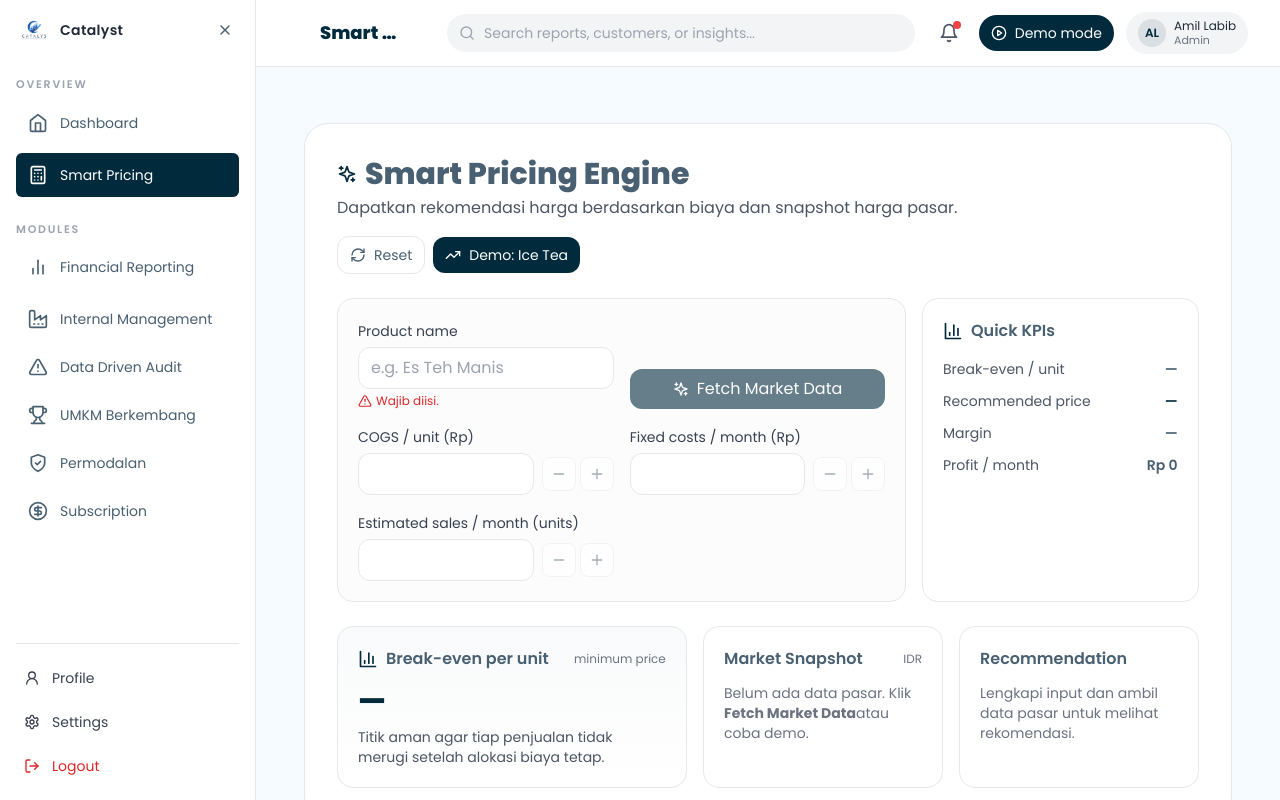
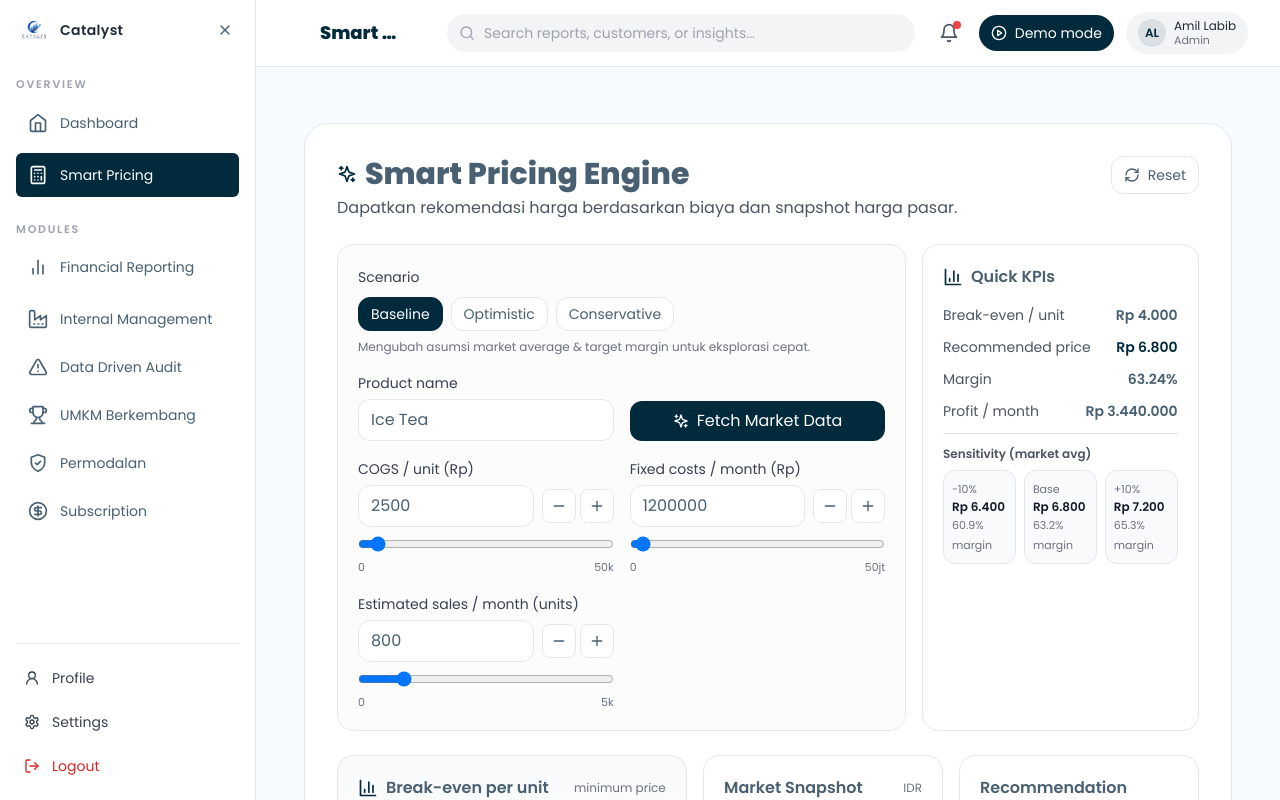
Before and after one commit to AmilLabib/catalyst, a React (Vite) app: page /smart-pricing in a window 1280 px wide. Both pictures are taken after a click on the button "Demo mode". Shown: the top 800 px of the page. Built offline with nearby package versions, Linux system fonts and the light colour scheme.

Commit message:
fix subscription

```diff
--- a/src/components/SmartPricing.tsx
+++ b/src/components/SmartPricing.tsx
@@ -1,11 +1,11 @@
-import { useMemo, useState } from "react";
+import { useEffect, useMemo, useState } from "react";
 import { fetchMarketPricing } from "../utils/pricing";
 import { usePageTitle } from "../hooks/usePageTitle";
+import { useDemoMode } from "../context/DemoModeContext";
 import {
   BarChart3,
   Image as ImageIcon,
   Sparkles,
-  TrendingUp,
   Minus,
   Plus,
   RefreshCw,
@@ -18,6 +18,8 @@ type FormState = {
   monthlyFixed: number | "";
   estMonthlySales: number | "";
 };
+
+type ScenarioKey = "baseline" | "optimistic" | "conservative";
 
 const initialState: FormState = {
   productName: "",
@@ -79,7 +81,9 @@ function Stepper({
 
 export default function SmartPricing() {
   usePageTitle("Smart Pricing");
+  const { demoRunId } = useDemoMode();
   const [form, setForm] = useState<FormState>(initialState);
+  const [scenario, setScenario] = useState<ScenarioKey>("baseline");
   const [market, setMarket] = useState<{
     average: number;
     lowest: number;
@@ -87,6 +91,35 @@ export default function SmartPricing() {
   } | null>(null);
   const [imageUrl, setImageUrl] = useState<string | null>(null);
   const [loading, setLoading] = useState(false);
+
+  const priceStep = 500;
+  const fixedStep = 50_000;
+  const salesStep = 10;
+
+  const presets = useMemo(
+    () =>
+      ({
+        baseline: { label: "Baseline", avgFactor: 1.0, marginTarget: 0.2 },
+        optimistic: {
+          label: "Optimistic",
+          avgFactor: 1.08,
+          marginTarget: 0.25,
+        },
+        conservative: {
+          label: "Conservative",
+          avgFactor: 0.94,
+          marginTarget: 0.15,
+        },
+      }) satisfies Record<
+        ScenarioKey,
+        {
+          label: string;
+          avgFactor: number;
+          marginTarget: number;
+        }
+      >,
+    [],
+  );
 
   const handleChange = (k: keyof FormState, v: string) => {
     if (k === "productName") setForm((s) => ({ ...s, [k]: v }));
@@ -115,7 +148,7 @@ export default function SmartPricing() {
     // - If market average is well above break-even, recommend between avg and highest (conservative)
     // - If market average near break-even, recommend small premium (10-20%) over break-even
     // - If market average below break-even, recommend price at break-even and suggest cost reduction
-    const marginTarget = 0.2; // 20% target margin
+    const marginTarget = presets[scenario].marginTarget;
     if (marketAvg >= breakEven * 1.25) {
       // market can bear premium
       const recommended = Math.min(
@@ -214,6 +247,13 @@ export default function SmartPricing() {
     setLoading(false);
   };
 
+  // Navbar Demo Mode integration: trigger the Ice Tea demo on demand.
+  useEffect(() => {
+    if (!demoRunId) return;
+    void handleDemoIcedTea();
+    // eslint-disable-next-line react-hooks/exhaustive-deps
+  }, [demoRunId]);
+
   const breakEven = breakEvenPerUnit();
 
   const cogsNum = safeNumber(form.cogs);
@@ -227,9 +267,15 @@ export default function SmartPricing() {
     estMonthlySales: salesNum !== null && salesNum > 0,
   };
 
-  const priceStep = 500;
-  const fixedStep = 50_000;
-  const salesStep = 10;
+  const effectiveMarket = useMemo(() => {
+    if (!market) return null;
+    const f = presets[scenario].avgFactor;
+    return {
+      average: Math.max(0, Math.round(market.average * f)),
+      lowest: market.lowest,
+      highest: market.highest,
+    };
+  }, [market, presets, scenario]);
 
   let recommendedPrice: number | null = null;
   let profitMarginPct: number | null = null;
@@ -237,8 +283,8 @@ export default function SmartPricing() {
     "Provide product details and fetch market data to get a recommendation.";
 
   const recAndMargin = useMemo(() => {
-    if (!market || breakEven === null) return null;
-    const rec = computeRecommendation(market.average, breakEven);
+    if (!effectiveMarket || breakEven === null) return null;
+    const rec = computeRecommendation(effectiveMarket.average, breakEven);
     const c = cogsNum ?? 0;
     const marginPct = rec !== 0 ? ((rec - c) / rec) * 100 : null;
     const profitPerUnit = rec - c;
@@ -249,12 +295,12 @@ export default function SmartPricing() {
       profitPerUnit,
       profitPerMonth,
     };
-  }, [market, breakEven, cogsNum, salesNum]);
+  }, [effectiveMarket, breakEven, cogsNum, salesNum]);
 
-  if (market && breakEven !== null) {
+  if (effectiveMarket && breakEven !== null) {
     recommendedPrice =
       recAndMargin?.recommended ??
-      computeRecommendation(market.average, breakEven);
+      computeRecommendation(effectiveMarket.average, breakEven);
 
     // Ensure no division by zero and compute margin as %
     if (recommendedPrice && Number(form.cogs) >= 0 && recommendedPrice !== 0) {
@@ -266,21 +312,26 @@ export default function SmartPricing() {
       profitMarginPct = null;
     }
 
-    if (market.average >= breakEven * 1.25) {
-      rationale = `Market average (${formatCurrency(Math.round(market.average))}) is well above your break-even (${formatCurrency(Math.round(breakEven))}). We recommend a competitive premium while testing elasticity.`;
-    } else if (market.average >= breakEven * 0.95) {
-      rationale = `Market average (${formatCurrency(Math.round(market.average))}) is near your break-even. Recommend a modest margin and monitor conversions.`;
+    if (effectiveMarket.average >= breakEven * 1.25) {
+      rationale = `Market average (${formatCurrency(Math.round(effectiveMarket.average))}) is well above your break-even (${formatCurrency(Math.round(breakEven))}). We recommend a competitive premium while testing elasticity.`;
+    } else if (effectiveMarket.average >= breakEven * 0.95) {
+      rationale = `Market average (${formatCurrency(Math.round(effectiveMarket.average))}) is near your break-even. Recommend a modest margin and monitor conversions.`;
     } else {
-      rationale = `Market prices (${formatCurrency(Math.round(market.lowest))} - ${formatCurrency(Math.round(market.highest))}) are below your break-even (${formatCurrency(Math.round(breakEven))}). Consider reducing COGS or lowering fixed costs before pricing above break-even.`;
+      rationale = `Market prices (${formatCurrency(Math.round(effectiveMarket.lowest))} - ${formatCurrency(Math.round(effectiveMarket.highest))}) are below your break-even (${formatCurrency(Math.round(breakEven))}). Consider reducing COGS or lowering fixed costs before pricing above break-even.`;
     }
   }
 
   const comparison = useMemo(() => {
-    if (!market || breakEven === null || recommendedPrice === null) return null;
-    const max = Math.max(market.highest, market.average, recommendedPrice);
+    if (!effectiveMarket || breakEven === null || recommendedPrice === null)
+      return null;
+    const max = Math.max(
+      effectiveMarket.highest,
+      effectiveMarket.average,
+      recommendedPrice,
+    );
     const min = Math.min(
-      market.lowest,
-      market.average,
+      effectiveMarket.lowest,
+      effectiveMarket.average,
       recommendedPrice,
       breakEven,
     );
@@ -290,10 +341,30 @@ export default function SmartPricing() {
       min,
       max,
       breakEvenPct: pct(breakEven),
-      avgPct: pct(market.average),
+      avgPct: pct(effectiveMarket.average),
       recPct: pct(recommendedPrice),
     };
-  }, [market, breakEven, recommendedPrice]);
+  }, [effectiveMarket, breakEven, recommendedPrice]);
+
+  const sensitivity = useMemo(() => {
+    if (!effectiveMarket || breakEven === null) return null;
+    const avg = effectiveMarket.average;
+    const variants = [
+      { key: "-10%", avg: avg * 0.9 },
+      { key: "Base", avg },
+      { key: "+10%", avg: avg * 1.1 },
+    ] as const;
+    return variants.map((v) => {
+      const rec = computeRecommendation(v.avg, breakEven);
+      const c = cogsNum ?? 0;
+      const marginPct = rec !== 0 ? ((rec - c) / rec) * 100 : null;
+      return {
+        label: v.key,
+        recommended: rec,
+        marginPct: marginPct === null ? null : Math.round(marginPct * 10) / 10,
+      };
+    });
+  }, [breakEven, cogsNum, computeRecommendation, effectiveMarket]);
 
   return (
     <div className="max-w-6xl mx-auto px-4 py-8">
@@ -324,19 +395,38 @@ export default function SmartPricing() {
             >
               <RefreshCw className="w-4 h-4" /> Reset
             </button>
-            <button
-              type="button"
-              onClick={handleDemoIcedTea}
-              className="inline-flex items-center gap-2 px-3 py-2 rounded-xl bg-primary text-white hover:bg-primary/90 text-sm"
-            >
-              <TrendingUp className="w-4 h-4" /> Demo: Ice Tea
-            </button>
           </div>
         </div>
 
         <div className="mt-6 grid grid-cols-1 lg:grid-cols-3 gap-4">
           <div className="lg:col-span-2 rounded-2xl border bg-gray-50/50 p-5 card-hover">
             <div className="grid grid-cols-1 md:grid-cols-2 gap-4">
+              <div className="md:col-span-2">
+                <label className="text-sm font-medium text-gray-700">
+                  Scenario
+                </label>
+                <div className="mt-2 flex flex-wrap gap-2">
+                  {(Object.keys(presets) as ScenarioKey[]).map((k) => (
+                    <button
+                      key={k}
+                      type="button"
+                      onClick={() => setScenario(k)}
+                      className={`px-3 py-1.5 rounded-xl border text-sm transition-colors ${
+                        scenario === k
+                          ? "bg-primary text-white border-primary"
+                          : "bg-white hover:bg-gray-50"
+                      }`}
+                    >
+                      {presets[k].label}
+                    </button>
+                  ))}
+                </div>
+                <p className="mt-2 text-xs text-gray-500">
+                  Mengubah asumsi market average & target margin untuk
+                  eksplorasi cepat.
+                </p>
+              </div>
+
               <div>
                 <label className="text-sm font-medium text-gray-700">
                   Product name
@@ -404,6 +494,23 @@ export default function SmartPricing() {
                     }
                   />
                 </div>
+                {form.cogs !== "" && (
+                  <div className="mt-2">
+                    <input
+                      type="range"
+                      min={0}
+                      max={50_000}
+                      step={priceStep}
+                      value={Number(form.cogs)}
+                      onChange={(e) => handleChange("cogs", e.target.value)}
+                      className="w-full"
+                    />
+                    <div className="flex justify-between text-[11px] text-gray-500">
+                      <span>0</span>
+                      <span>50k</span>
+                    </div>
+                  </div>
+                )}
               </div>
 
               <div>
@@ -452,6 +559,25 @@ export default function SmartPricing() {
                     }
                   />
                 </div>
+                {form.monthlyFixed !== "" && (
+                  <div className="mt-2">
+                    <input
+                      type="range"
+                      min={0}
+                      max={50_000_000}
+                      step={fixedStep}
+                      value={Number(form.monthlyFixed)}
+                      onChange={(e) =>
+                        handleChange("monthlyFixed", e.target.value)
+                      }
+                      className="w-full"
+                    />
+                    <div className="flex justify-between text-[11px] text-gray-500">
+                      <span>0</span>
+                      <span>50jt</span>
+                    </div>
+                  </div>
+                )}
               </div>
 
               <div>
@@ -500,6 +626,25 @@ export default function SmartPricing() {
                     }
                   />
                 </div>
+                {form.estMonthlySales !== "" && (
+                  <div className="mt-2">
+                    <input
+                      type="range"
+                      min={0}
+                      max={5_000}
+                      step={salesStep}
+                      value={Number(form.estMonthlySales)}
+                      onChange={(e) =>
+                        handleChange("estMonthlySales", e.target.value)
+                      }
+                      className="w-full"
+                    />
+                    <div className="flex justify-between text-[11px] text-gray-500">
+                      <span>0</span>
+                      <span>5k</span>
+                    </div>
+                  </div>
+                )}
               </div>
             </div>
           </div>
@@ -537,6 +682,32 @@ export default function SmartPricing() {
                       Math.round(recAndMargin?.profitPerMonth ?? 0),
                     )}
                   </span>
+                </div>
+              )}
+
+              {sensitivity && (
+                <div className="pt-3 mt-3 border-t">
+                  <p className="text-xs font-semibold text-gray-600 mb-2">
+                    Sensitivity (market avg)
+                  </p>
+                  <div className="grid grid-cols-3 gap-2">
+                    {sensitivity.map((s) => (
+                      <div
+                        key={s.label}
+                        className="rounded-xl border bg-gray-50 p-2"
+                      >
+                        <p className="text-[11px] text-gray-500">{s.label}</p>
+                        <p className="text-xs font-semibold text-gray-900">
+                          {formatCurrency(s.recommended)}
+                        </p>
+                        <p className="text-[11px] text-gray-500">
+                          {s.marginPct === null
+                            ? "—"
+                            : `${s.marginPct}% margin`}
+                        </p>
+                      </div>
+                    ))}
+                  </div>
                 </div>
               )}
             </div>
--- a/src/pages/DataDriven.tsx
+++ b/src/pages/DataDriven.tsx
@@ -1,4 +1,5 @@
 import { useMemo, useState } from "react";
+import { Link } from "react-router-dom";
 import { usePageTitle } from "../hooks/usePageTitle";
 import {
   AlertTriangle,
@@ -307,10 +308,13 @@ function DataDriven() {
               </li>
               <li>Tinjau jadwal shift malam dan kebijakan kehadiran.</li>
             </ul>
-            <button className="mt-auto inline-flex items-center gap-2 px-4 py-2 rounded-md bg-primary text-white shadow">
+            <Link
+              to="/subscription"
+              className="mt-auto inline-flex items-center justify-center gap-2 px-4 py-2 rounded-md bg-primary text-white shadow"
+            >
               Konsultasikan Masalah Ini dengan Pakar CATALYST
               <ArrowRight className="w-4 h-4" />
-            </button>
+            </Link>
           </section>
         </div>
       </div>
--- a/src/pages/Subscription.tsx
+++ b/src/pages/Subscription.tsx
@@ -57,7 +57,7 @@ export default function Subscription() {
               <p className="font-medium">Unlocked Features</p>
               <ul className="list-disc ml-5 mt-2 text-gray-700 space-y-1">
                 <li>UMKM berkembang</li>
-                <li>Pelaporan Keuangan (Tanpa QR)</li>
+                <li>Pelaporan Keuangan (Automatisasi)</li>
                 <li>Financial Reporting Authomatization</li>
                 <li>Permodalan</li>
                 <li>Konsultasi 1x sebulan</li>
@@ -92,8 +92,8 @@ export default function Subscription() {
               <p className="font-medium">Unlocked Features</p>
               <ul className="list-disc ml-5 mt-2 text-gray-700 space-y-1">
                 <li>UMKM berkembang</li>
-                <li>Pelaporan Keuangan (Tanpa QR)</li>
-                <li>Financial Reporting Authomatization</li>
+                <li>Pelaporan Keuangan (Non-Automatisasi)</li>
+                <li>Financial Reporting</li>
                 <li>Permodalan</li>
                 <li>Audit Intelligence</li>
                 <li>Management Internal</li>
```
